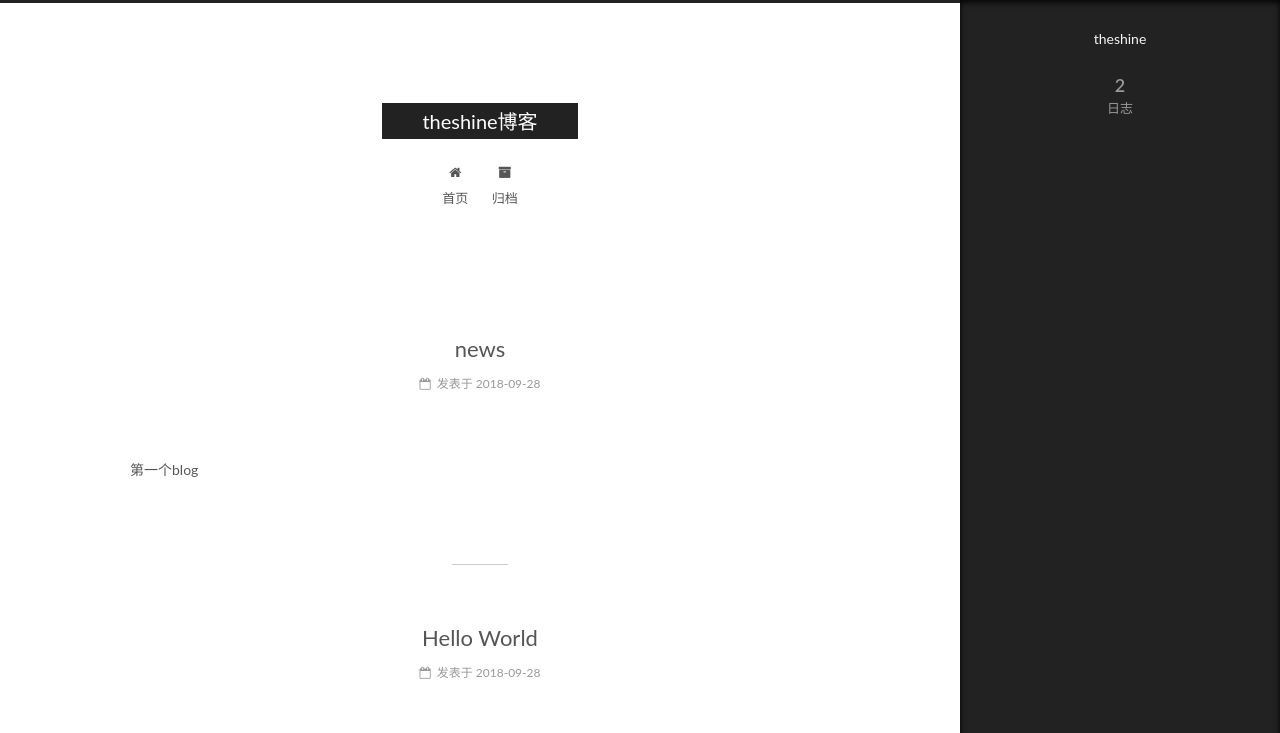
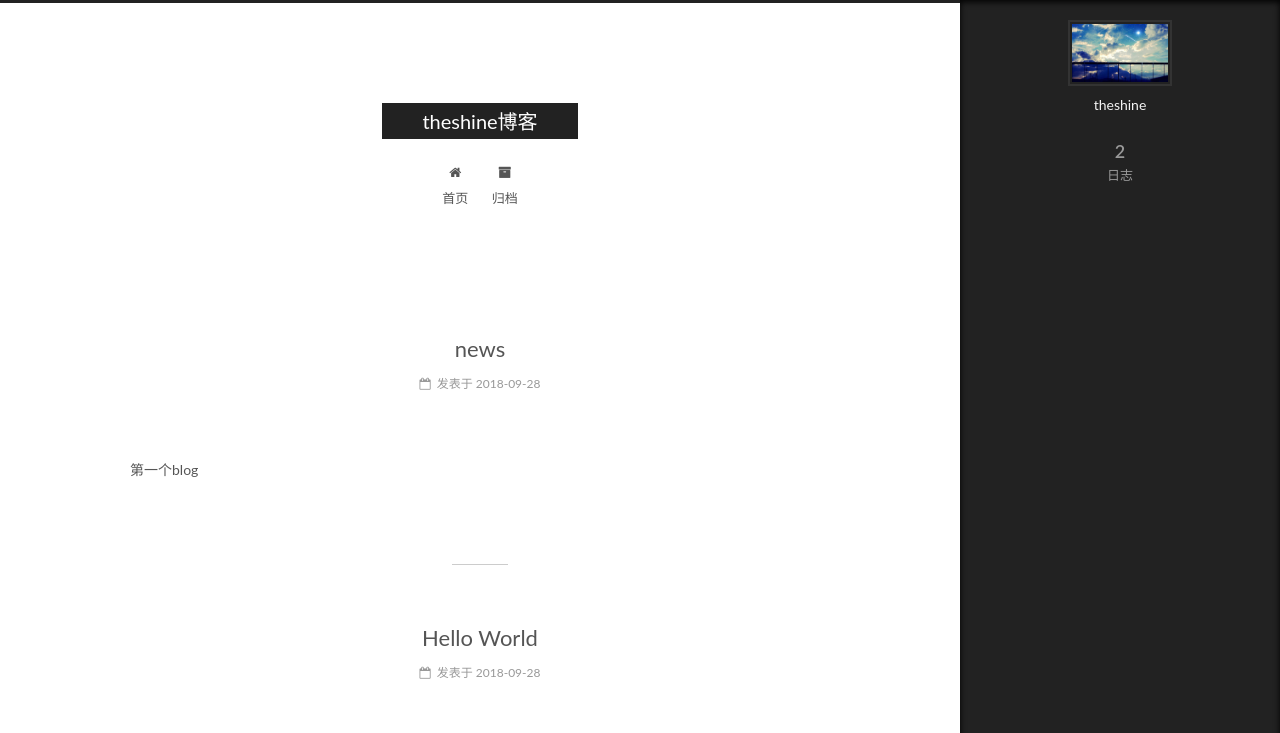
Before and after one commit to ydudu/ydudu.github.io, a plain HTML site: page index.html in a window 1280 px wide. Both pictures are taken after a click on the element 1238 px from the left and 743 px from the top of the page. Shown: the top 733 px of the page. Drawn offline with Linux system fonts and the light colour scheme.

Commit message:
Site updated: 2018-09-28 16:12:38

```diff
--- a/css/main.css
+++ b/css/main.css
@@ -1822,7 +1822,7 @@ pre .javascript .function {
   width: 4px;
   height: 4px;
   border-radius: 50%;
-  background: #8a32ff;
+  background: #4effff;
 }
 .links-of-blogroll {
   font-size: 13px;
--- a/index.html
+++ b/index.html
@@ -234,7 +234,7 @@
     <span hidden itemprop="author" itemscope itemtype="http://schema.org/Person">
       <meta itemprop="name" content="theshine">
       <meta itemprop="description" content="">
-      <meta itemprop="image" content="/images/avatar.gif">
+      <meta itemprop="image" content="/images/timg.jpg">
     </span>
 
     <span hidden itemprop="publisher" itemscope itemtype="http://schema.org/Organization">
@@ -354,7 +354,7 @@
     <span hidden itemprop="author" itemscope itemtype="http://schema.org/Person">
       <meta itemprop="name" content="theshine">
       <meta itemprop="description" content="">
-      <meta itemprop="image" content="/images/avatar.gif">
+      <meta itemprop="image" content="/images/timg.jpg">
     </span>
 
     <span hidden itemprop="publisher" itemscope itemtype="http://schema.org/Organization">
@@ -498,6 +498,10 @@
       <section class="site-overview-wrap sidebar-panel sidebar-panel-active">
         <div class="site-overview">
           <div class="site-author motion-element" itemprop="author" itemscope itemtype="http://schema.org/Person">
+
+              <img class="site-author-image" itemprop="image"
+                src="/images/timg.jpg"
+                alt="theshine" />
 
               <p class="site-author-name" itemprop="name">theshine</p>
               <p class="site-description motion-element" itemprop="description"></p>
```
Also changed, not shown: 2018/09/28/hello-world/index.html (+5 -1 lines), 2018/09/28/news/index.html (+5 -1 lines), archives/2018/09/index.html (+4 -0 lines), archives/2018/index.html (+4 -0 lines), archives/index.html (+4 -0 lines), images/timg.jpg (added).
